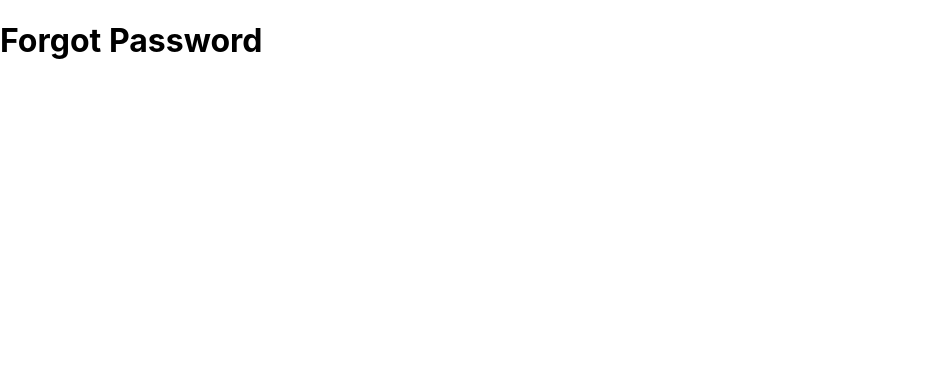
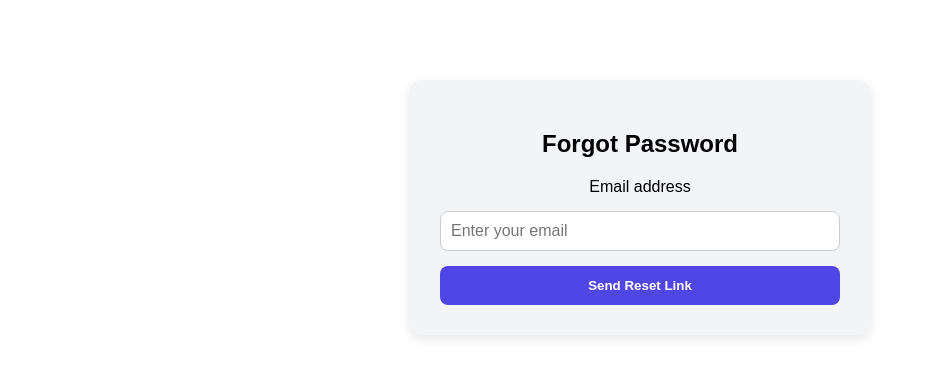
Before and after one commit to anishsaini/Auth, a React (Create React App) app: page /forgot-password in a window 1280 px wide. Shown: the top 378 px of the page, without its empty margins (0-931 px from the left). Built offline with nearby package versions, Linux system fonts and the light colour scheme; no server answers.

Commit message:
Forgot-Password and .env done

```diff
--- a/src/App.css
+++ b/src/App.css
@@ -90,3 +90,54 @@
   color: green;
   font-size: 14px;
 }
+
+/* This is Forgot Password Screen CSS */
+
+.forgot-password-container {
+  max-width: 400px;
+  margin: 80px auto;
+  padding: 30px;
+  border-radius: 12px;
+  background-color: #f3f4f6;
+  box-shadow: 0 4px 12px rgba(0, 0, 0, 0.1);
+  font-family: Arial, sans-serif;
+  text-align: center;
+}
+
+.forgot-form {
+  display: flex;
+  flex-direction: column;
+  gap: 15px;
+}
+
+input {
+  padding: 10px;
+  border: 1px solid #ccc;
+  border-radius: 8px;
+  font-size: 16px;
+}
+
+button {
+  background-color: #4f46e5;
+  color: white;
+  border: none;
+  padding: 12px;
+  border-radius: 8px;
+  cursor: pointer;
+  font-weight: bold;
+  transition: background 0.3s ease;
+}
+
+button:hover {
+  background-color: #3730a3;
+}
+
+.error {
+  color: red;
+  font-size: 14px;
+}
+
+.success {
+  color: green;
+  font-size: 14px;
+}
--- a/src/firebase.js
+++ b/src/firebase.js
@@ -1,15 +1,14 @@
-// src/firebase.js
 import { initializeApp } from "firebase/app";
 import { getFirestore } from "firebase/firestore";
 import { getAuth } from "firebase/auth";
 
 const firebaseConfig = {
-  apiKey: "AIzaSyC5pZYuN-I-ENvuvjkS19Xk549dpDYOVVk",
-  authDomain: "authenticator-82a04.firebaseapp.com",
-  projectId: "authenticator-82a04",
-  storageBucket: "authenticator-82a04.firebasestorage.app",
-  messagingSenderId: "586144867762",
-  appId: "1:586144867762:web:beffb68d017c265dc6b0ab"
+  apiKey: process.env.REACT_APP_API_KEY,
+  authDomain: process.env.REACT_APP_AUTH_DOMAIN,
+  projectId: process.env.REACT_APP_PROJECT_ID,
+  storageBucket: process.env.REACT_APP_STORAGE_BUCKET,
+  messagingSenderId: process.env.REACT_APP_MESSAGING_SENDER_ID,
+  appId: process.env.REACT_APP_APP_ID
 };
 
 const app = initializeApp(firebaseConfig);
--- a/src/pages/Auth/ForgotPassword.jsx
+++ b/src/pages/Auth/ForgotPassword.jsx
@@ -1,10 +1,56 @@
-import React from "react";
+import React, { useState } from "react";
+import { sendPasswordResetEmail } from "firebase/auth";
+import { auth } from '../../firebase';
 
-export default function ForgotPassword() {
+
+const ForgotPassword = () => {
+  const [email, setEmail] = useState("");
+  const [error, setError] = useState("");
+  const [message, setMessage] = useState("");
+
+  const handleSubmit = async (e) => {
+    e.preventDefault();
+
+    if (!email) {
+      setError("Email is required");
+      return;
+    } else if (!/\S+@\S+\.\S+/.test(email)) {
+      setError("Invalid email format");
+      return;
+    }
+
+    try {
+      await sendPasswordResetEmail(auth, email);
+      setMessage("✅ Reset link sent to your email");
+      setError("");
+    } catch (err) {
+      console.error(err);
+      if (err.code === "auth/user-not-found") {
+        setError("❌ Email not registered");
+      } else {
+        setError("❌ Something went wrong");
+      }
+      setMessage("");
+    }
+  };
+
   return (
-    <div>
-      <h1>Forgot Password</h1>
-      {/* Forgot password form will go here */}
+    <div className="forgot-password-container">
+      <h2>Forgot Password</h2>
+      <form onSubmit={handleSubmit} className="forgot-form">
+        <label>Email address</label>
+        <input
+          type="email"
+          placeholder="Enter your email"
+          value={email}
+          onChange={(e) => setEmail(e.target.value)}
+        />
+        {error && <p className="error">{error}</p>}
+        {message && <p className="success">{message}</p>}
+        <button type="submit">Send Reset Link</button>
+      </form>
     </div>
   );
-}
+};
+
+export default ForgotPassword;
```
Also changed, not shown: 2 other files (tests, documents, lock files or other folders).
